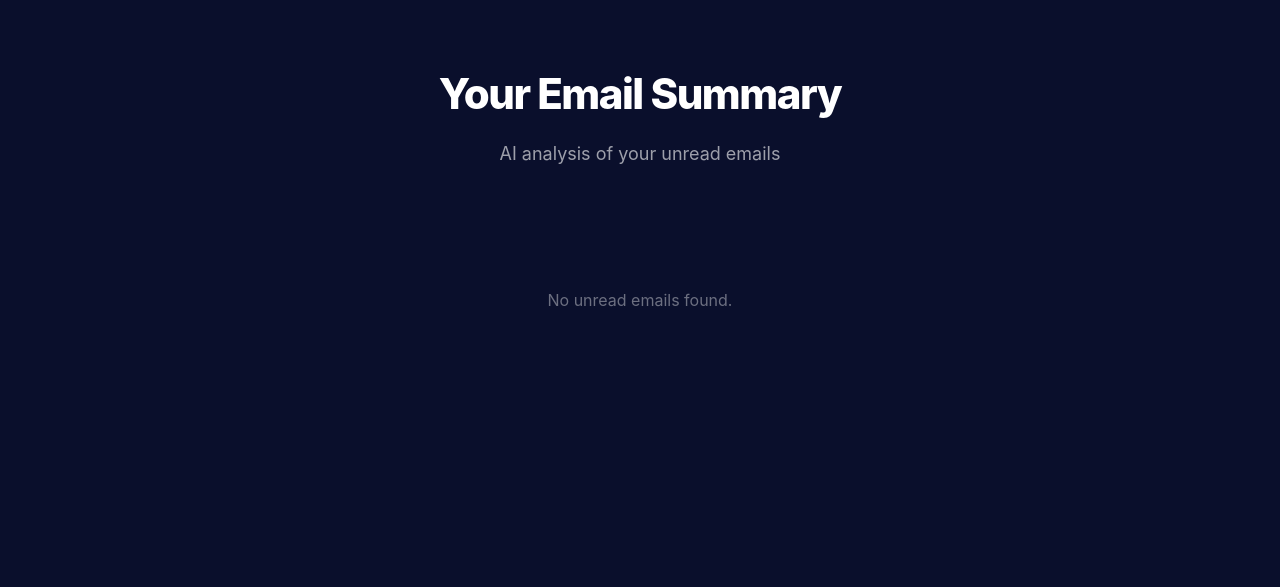
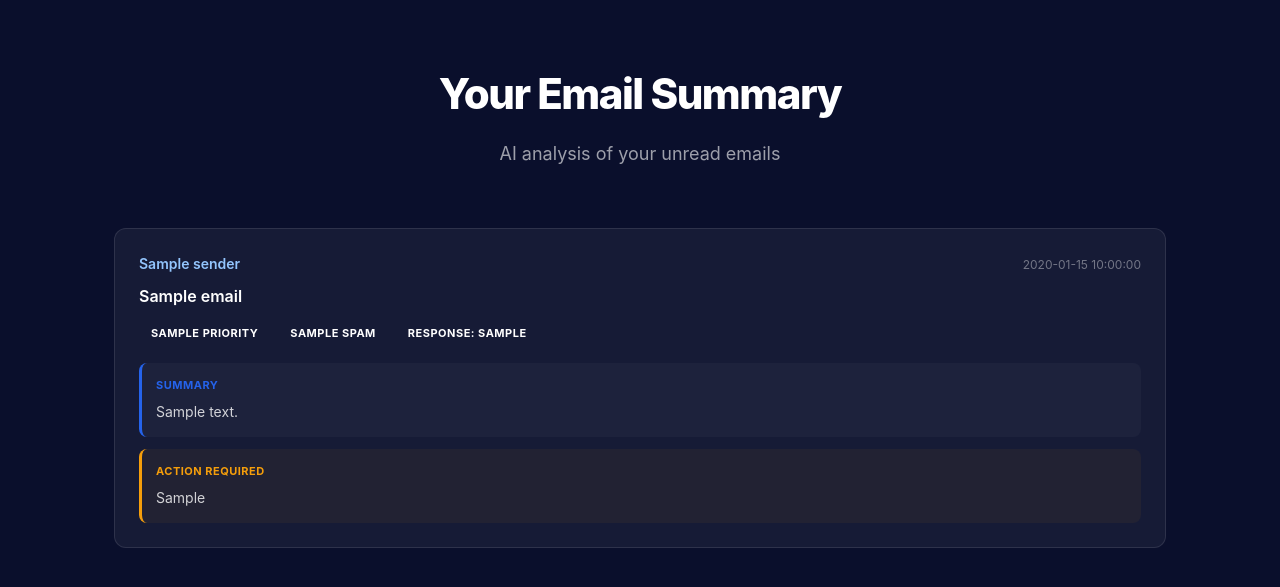
Before and after one commit to aryangurudu22/gmail-ai-assistant, a Flask app: template templates/dashboard.html in a window 1280 px wide. Shown: the part 93-680 px from the top of the page. Run offline with Flask 3, Linux system fonts and the light colour scheme; the template is opened without the code that fills it: most values are stand-ins (such as "Sample title", 1, 10 or a date in 2020).

Commit message:
Fix payload bug and rate limit — dashboard fully working

```diff
--- a/app.py
+++ b/app.py
@@ -9,6 +9,9 @@ from google.oauth2.credentials import Credentials
 # Handles refreshing access tokens when they expire
 import google.auth.transport.requests
 import os
+# Groq AI client — used to analyse each email with AI
+from groq import Groq
+
 
 # Load environment variables from .env file into memory
 load_dotenv()
@@ -23,6 +26,92 @@ app = Flask(__name__)
 # Load the Flask secret key from environment variables
 # This key encrypts session cookies — never share it publicly
 app.secret_key = os.getenv("FLASK_SECRET_KEY")
+
+# Initialize the Groq AI client with the API key from environment variables
+groq_client = Groq(api_key=os.getenv("GROQ_API_KEY"))
+
+def analyse_email(sender,subject,body):
+    """Analyse a single email using Groq Ai and return a structured analysis.
+    Takes the sender, subject and body of the email as input
+    Retuens a dictionary containing the priority, spam status, summary and required actions"""
+
+    #Build the email content to string to send it to Groq ai for analysis
+    #we combine the sender, subject and body so it has the full context of the email
+    email_content = f"""
+    From: {sender}
+    Subject: {subject}
+    Body: {body}
+    """
+    #send the email to Groq ai for analysis
+    #We will use a detailed system prompt telling the ai want we exactly want for it to return
+    response = groq_client.chat.completions.create(
+        model="llama-3.3-70b-versatile",
+        messages=[
+            {
+                #System role this sets the ai behaviour and output formatwe want
+                #this is like a job description for ai before it start working on the task
+                "role": "system",
+                "content": """You are an expert email analyst for busy business owners.
+
+                your job is to read and analyse each email and provide a clear and structured analysys.
+
+                You must respond only with a valid JSON object - no extra text, no markdown, no explainations outside the JSON.
+
+                use exactly this format :
+                {
+                "priority": "Urgent" or "Normal" or "Low",
+                "spam": "spam" or "Legitimate",
+                "summary": "A clear 3 to 4 sentences summary covering the what that email is about, who sent it, what they want, any important details and any dedalines mentioned",
+                "action_required": "One Specific clear Action that the recipient needs to take , or 'No action required' if no action is needed",
+                "response_needed": "Yes" or "No"
+                }
+
+                Priority rules:
+                -Urgent: requires action within 24 hours, contains deadlines, payments, security alerts, or time sensitive requests.
+                -Normal: requires action but no immediate deadline.
+                -Low: newsletters, promotions, or informational emails that do not require action.
+
+                Spam rules:
+                -Spam: unsolicited emails, phishing attempts, or anything that looks suspicious or potentially harmful.
+                -Legitimate: from known senders, expected communications, prefessional correspondance, or anything that does not look like spam."""
+
+            },
+            {
+                #user role - this is the actual email content we want the ai to analyse
+                "role": "user",
+                "content": f"please analyse this email:\n\n{email_content}"
+            }
+        ],
+        #temperature controls how creative or random the ai responses are - we want a low temperature for consistent structured output
+        #0.5 is a good balance for structured tasks like this - it allows some variation in the analysis while still keeping it focused and on point
+
+        temperature = 0.3,
+        max_tokens = 800
+
+    )
+
+    #Extract the ai response text
+    ai_response =  response.choices[0].message.content
+
+    #parse the ai text as json response into the python dictionary
+    #the ai is instructed to only respond in json so we can parse itt directy
+
+    import json
+    try:
+        #try to parse the response as json
+        analysis = json.loads(ai_response)
+    except json.JSONDecodeError:
+        #if parsing fails at any instance return a safe default analysis
+        #this ensures that even if one email fails to be analysed the app doesnt crash
+        analysis = {
+            "priority": "Normal",
+            "spam": "Legitimate",
+            "summary": "Could not analyse this email.",
+            "action_required": "Please review this email manually.",
+            "response_needed": "UNKNOWN"
+        }
+    return analysis
+
 
 # Home page route — the first page a user sees when they visit the app
 @app.route("/")
@@ -123,19 +212,295 @@ def dashboard():
     # "v1" means version 1 of the Gmail API
     gmail_service = build("gmail", "v1", credentials=credentials)
 
-    # Fetch list of unread emails from the user's inbox
-    # maxResults=10 limits to 10 emails for now — we increase this later
+    # Step 1 — Get the list of unread email IDs from Gmail
+    # This only gives us the ID of each email, not the full content yet
     results = gmail_service.users().messages().list(
         userId="me",
-        labelIds=["UNREAD"],
-        maxResults=10
+        labelIds=["UNREAD"],  # Only fetch unread emails
+        maxResults=10,  # Limit to 10 emails for now
+        q = "in:inbox" # Only search for emails in the inbox, not sent or archived emails
     ).execute()
 
-    # Get the list of messages or empty list if no unread emails found
-    messages = results.get("messages", [])
+    # Get the list of message ID objects — each one looks like {"id": "abc123"}
+    # If no unread emails exist, return an empty list instead of crashing
+    message_list = results.get("messages", [])
 
-    # Pass messages to the dashboard template to display
-    return render_template("dashboard.html", messages=messages)
+    # Step 2 — For each email ID, fetch the full email content
+    # Think of this like opening each envelope one by one to read what is inside
+    emails = []
+    for msg in message_list:
+
+        # Fetch the complete email using its unique ID
+        # format="full" means give us everything — headers, body, all parts
+        message = gmail_service.users().messages().get(
+            userId="me",
+            id=msg["id"],
+            format="full"
+        ).execute()
+
+        # Step 3 — Extract the email headers
+        # Headers are the metadata on the outside of the envelope
+        # They contain subject, sender, date — but not the actual message body
+        payload = message["payload"]
+        headers = payload["headers"]
+
+        # Find the Subject header — if none exists use "No Subject" as default
+        subject = next(
+            (h["value"] for h in headers if h["name"] == "Subject"),
+            "No Subject"
+        )
+
+        # Find the From header — who sent this email
+        sender = next(
+            (h["value"] for h in headers if h["name"] == "From"),
+            "Unknown Sender"
+        )
+
+        # Find the Date header — when this email was sent
+        date = next(
+            (h["value"] for h in headers if h["name"] == "Date"),
+            "Unknown Date"
+        )
+
+
+        # ============================================================
+        # STEP 4 — EXTRACT EMAIL BODY WITH FULL EDGE CASE HANDLING
+        # This section handles every possible email format Gmail returns
+        # Plain text, HTML, nested multipart, quoted-printable, and more
+        # ============================================================
+        import base64
+        import re
+        import quopri
+        import time
+
+        def safe_decode(data, encoding="utf-8"):
+            """
+            Safely convert raw bytes into readable text.
+            Why we need this: email bodies arrive as raw bytes, not text.
+            We try UTF-8 first — the modern standard covering all languages.
+            If that fails we fall back to latin-1 which accepts every possible byte value.
+            This prevents the entire dashboard from crashing on one badly encoded email.
+            """
+            if isinstance(data, str):
+                # Already a string — nothing to decode
+                return data
+            try:
+                return data.decode(encoding)
+            except (UnicodeDecodeError, AttributeError):
+                try:
+                    # latin-1 is the universal fallback — accepts all 256 byte values
+                    return data.decode("latin-1")
+                except:
+                    # If everything fails return empty string — never crash
+                    return ""
+
+        def decode_base64_body(data):
+            """
+            Decode Gmail's base64 encoded email body back to readable text.
+            Why base64: email was designed for plain text — binary data needs encoding.
+            Gmail uses URL-safe base64 which swaps + for - and / for _
+            We also add padding if missing — base64 strings must be divisible by 4.
+            """
+            try:
+                # Add = padding if needed to make length divisible by 4
+                padded = data + "=" * (4 - len(data) % 4)
+                decoded_bytes = base64.urlsafe_b64decode(padded)
+                return safe_decode(decoded_bytes)
+            except Exception:
+                # Return empty string on any decode failure — never crash
+                return ""
+
+        def decode_quoted_printable(data):
+            """
+            Decode quoted-printable encoded content.
+            Some older email clients use this instead of base64.
+            Example: the character = followed by E2=80=99 becomes a right quote mark.
+            quopri is a built-in Python library specifically for this encoding.
+            """
+            try:
+                return safe_decode(quopri.decodestring(data.encode()))
+            except Exception:
+                return ""
+
+        def strip_html_tags(html):
+            """
+            Convert HTML email content into clean readable plain text.
+            Why we need this: HTML emails contain tags like div, p, span, table
+            that are meaningless to the AI — we want only the actual words.
+            We also remove script and style blocks entirely — pure noise for AI analysis.
+            Finally we decode HTML entities like &amp; back to their real characters.
+            """
+            if not html:
+                return ""
+
+            # Replace block-level HTML elements with newlines
+            # This preserves paragraph structure in the cleaned text
+            html = re.sub(r'<br\s*/?>', '\n', html, flags=re.IGNORECASE)
+            html = re.sub(r'<p[^>]*>', '\n', html, flags=re.IGNORECASE)
+            html = re.sub(r'</p>', '\n', html, flags=re.IGNORECASE)
+            html = re.sub(r'<tr[^>]*>', '\n', html, flags=re.IGNORECASE)
+            html = re.sub(r'<li[^>]*>', '\n• ', html, flags=re.IGNORECASE)
+
+            # Remove script blocks entirely — JavaScript code is useless for AI
+            html = re.sub(r'<script[^>]*>.*?</script>', '', html,
+                         flags=re.DOTALL | re.IGNORECASE)
+
+            # Remove style blocks entirely — CSS is useless for AI
+            html = re.sub(r'<style[^>]*>.*?</style>', '', html,
+                         flags=re.DOTALL | re.IGNORECASE)
+
+            # Remove all remaining HTML tags — anything between < and >
+            html = re.sub(r'<[^>]+>', '', html)
+
+            # Decode common HTML entities back to readable characters
+            html = html.replace('&amp;', '&')
+            html = html.replace('&lt;', '<')
+            html = html.replace('&gt;', '>')
+            html = html.replace('&nbsp;', ' ')
+            html = html.replace('&quot;', '"')
+            html = html.replace('&#39;', "'")
+            html = html.replace('&apos;', "'")
+            html = html.replace('&hellip;', '...')
+            html = html.replace('&rsquo;', "'")
+            html = html.replace('&lsquo;', "'")
+            html = html.replace('&rdquo;', '"')
+            html = html.replace('&ldquo;', '"')
+
+            # Clean up excessive whitespace while keeping paragraph breaks
+            html = re.sub(r'\n{3,}', '\n\n', html)
+            html = re.sub(r'[ \t]+', ' ', html)
+
+            return html.strip()
+
+        def extract_part_body(part):
+            """
+            Extract and decode text content from a single email part.
+            Detects whether the part uses base64 or quoted-printable encoding
+            by reading the Content-Transfer-Encoding header.
+            Returns a tuple of (decoded_text, mime_type).
+            """
+            mime_type = part.get("mimeType", "")
+            body_data = part.get("body", {})
+            data = body_data.get("data", "")
+
+            # No data in this part — return empty
+            if not data:
+                return "", mime_type
+
+            # Check Content-Transfer-Encoding header to know how to decode
+            headers = part.get("headers", [])
+            content_transfer = next(
+                (h["value"].lower() for h in headers
+                 if h["name"].lower() == "content-transfer-encoding"),
+                "base64"  # Default to base64 if header is missing
+            )
+
+            # Decode using the correct method based on encoding type
+            if "quoted-printable" in content_transfer:
+                text = decode_quoted_printable(data)
+            else:
+                # Base64 is the default — Gmail uses this for almost all content
+                text = decode_base64_body(data)
+
+            return text, mime_type
+
+        def extract_body_recursive(payload, depth=0):
+            """
+            Recursively search through all email parts to find readable body text.
+            Why recursive: emails can be nested many levels deep.
+            A multipart/mixed email can contain a multipart/alternative part
+            which contains both text/plain and text/html versions.
+            We search all levels and collect the best available text.
+            Depth limit of 10 prevents infinite loops on malformed emails.
+            Priority: plain text first, HTML second — plain is cleaner for AI.
+            Returns a tuple of (plain_text, html_text).
+            """
+            # Safety limit — stop recursing at depth 10 to prevent infinite loops
+            if depth > 10:
+                return "", ""
+
+            plain_text = ""
+            html_text = ""
+            mime_type = payload.get("mimeType", "")
+
+            # Case 1 — This payload has sub-parts (multipart email)
+            # Recurse into each part looking for text content
+            if "parts" in payload:
+                for part in payload["parts"]:
+                    sub_plain, sub_html = extract_body_recursive(part, depth + 1)
+                    # Keep the first plain text found — do not overwrite with later parts
+                    if sub_plain and not plain_text:
+                        plain_text = sub_plain
+                    # Keep the first HTML found
+                    if sub_html and not html_text:
+                        html_text = sub_html
+
+            # Case 2 — This payload has a direct body with data
+            elif "body" in payload and payload["body"].get("data"):
+                text, mime = extract_part_body(payload)
+                if mime == "text/plain":
+                    plain_text = text
+                elif mime == "text/html":
+                    html_text = text
+
+            return plain_text, html_text
+
+        # Step 4 — Run the body extraction on the full email payload
+        # This calls our recursive function to dig through all email parts
+        # and return the best available plain text and HTML text
+        plain_body, html_body = extract_body_recursive(payload)  # type: ignore
+
+        # Choose the best available body content in priority order
+        # Plain text is cleanest for AI — HTML has too many tags
+        if plain_body.strip():
+            # Best case — clean plain text found, use it directly
+            body = plain_body.strip()
+        elif html_body.strip():
+            # Second choice — HTML found, strip tags to get clean text
+            body = strip_html_tags(html_body)
+        else:
+            # Last resort — use Gmail's auto-generated snippet
+            # Gmail creates a ~200 character preview for every email
+            # Not as detailed as the full body but always available
+            body = message.get("snippet", "No content available")
+
+        # Final cleanup — collapse 3 or more blank lines into 2
+        body = re.sub(r'\n{3,}', '\n\n', body).strip()
+
+        # Step 5 — Send the email content to Groq AI for analysis
+        # This calls our analyse_email function which returns a structured dictionary
+        # containing the priority, spam status, summary and required actions for this email
+        time.sleep(2)# Add a short delay between AI calls to avoid hitting rate limits and give a better user experience
+        analysis = analyse_email(sender, subject, body[:3000])
+
+        # Step 6 — Package the email data and analysis together
+        # We combine the raw email data and the AI analysis into a single dictionary
+        # This makes it easy to display everything together in the dashboard template
+        emails.append({
+            "subject": subject,
+            "sender": sender,
+            "date": date,
+            "body": body[:3000],
+
+            # AI analysis results
+            "priority": analysis.get("priority", "Normal"),
+            "spam": analysis.get("spam", "Legitimate"),
+            "summary": analysis.get("summary", "No summary available"),
+            "action_required": analysis.get("action_required", "No action required"),
+            "response_needed": analysis.get("response_needed", "NO")
+        })
+
+    # Sort emails by priority — Urgent first, then Normal, then Low
+    # This runs AFTER the loop finishes — once all emails are collected
+    # We define a custom order using a dictionary
+    priority_order = {"Urgent": 0, "Normal": 1, "Low": 2}
+
+    # Sort the emails list using the priority order
+    # Emails with unknown priority go to the end with default value 99
+    emails.sort(key=lambda x: priority_order.get(x["priority"], 99))
+
+    # Pass the complete list of emails to the dashboard template to display
+    return render_template("dashboard.html", emails=emails)
 
 # Logout route — clears the session and redirects to home page
 @app.route("/logout")
--- a/static/style.css
+++ b/static/style.css
@@ -222,3 +222,165 @@ body {
     color: rgba(255, 255, 255, 0.4);
     font-size: 16px;
 }
+
+/* Email card header — sender and date on the same line */
+.email-header {
+    display: flex;
+    justify-content: space-between;
+    align-items: center;
+    margin-bottom: 8px;
+}
+
+/* Sender name styling */
+.email-sender {
+    font-size: 14px;
+    font-weight: 600;
+    color: #93C5FD;
+}
+
+/* Date styling — subtle, right aligned */
+.email-date {
+    font-size: 12px;
+    color: rgba(255, 255, 255, 0.4);
+}
+
+/* Email subject line */
+.email-subject {
+    font-size: 16px;
+    font-weight: 600;
+    color: #FFFFFF;
+    margin-bottom: 10px;
+}
+
+/* Email body preview */
+.email-body {
+    font-size: 14px;
+    color: rgba(255, 255, 255, 0.6);
+    line-height: 1.6;
+    white-space: pre-wrap;
+}
+
+/* Container for all badges on an email card */
+.email-badges {
+    display: flex;
+    gap: 8px;
+    margin: 12px 0;
+    flex-wrap: wrap;
+}
+
+/* Base badge style — all badges share this */
+.badge {
+    font-size: 11px;
+    font-weight: 700;
+    padding: 4px 12px;
+    border-radius: 100px;
+    text-transform: uppercase;
+    letter-spacing: 0.5px;
+}
+
+/* Priority badges — colour coded by urgency */
+/* Urgent — red, draws immediate attention */
+.priority-urgent {
+    background-color: rgba(239, 68, 68, 0.2);
+    color: #FCA5A5;
+    border: 1px solid rgba(239, 68, 68, 0.4);
+}
+
+/* Normal — blue, calm and neutral */
+.priority-normal {
+    background-color: rgba(37, 99, 235, 0.2);
+    color: #93C5FD;
+    border: 1px solid rgba(37, 99, 235, 0.4);
+}
+
+/* Low — grey, least important */
+.priority-low {
+    background-color: rgba(100, 116, 139, 0.2);
+    color: #94A3B8;
+    border: 1px solid rgba(100, 116, 139, 0.4);
+}
+
+/* Spam badge — red warning */
+.spam-spam {
+    background-color: rgba(239, 68, 68, 0.2);
+    color: #FCA5A5;
+    border: 1px solid rgba(239, 68, 68, 0.4);
+}
+
+/* Legitimate badge — green, safe */
+.spam-legitimate {
+    background-color: rgba(34, 197, 94, 0.2);
+    color: #86EFAC;
+    border: 1px solid rgba(34, 197, 94, 0.4);
+}
+
+/* Response needed — yes is amber, no is grey */
+.response-yes {
+    background-color: rgba(245, 158, 11, 0.2);
+    color: #FCD34D;
+    border: 1px solid rgba(245, 158, 11, 0.4);
+}
+
+.response-no {
+    background-color: rgba(100, 116, 139, 0.2);
+    color: #94A3B8;
+    border: 1px solid rgba(100, 116, 139, 0.4);
+}
+
+/* Spam card — entire card gets a subtle red tint */
+.spam-card {
+    border-color: rgba(239, 68, 68, 0.3);
+    background-color: rgba(239, 68, 68, 0.05);
+}
+
+/* Summary section */
+.email-summary {
+    margin: 16px 0 12px;
+    padding: 14px;
+    background-color: rgba(255, 255, 255, 0.03);
+    border-radius: 8px;
+    border-left: 3px solid #2563EB;
+}
+
+/* Summary label */
+.summary-label {
+    font-size: 11px;
+    font-weight: 700;
+    color: #2563EB;
+    text-transform: uppercase;
+    letter-spacing: 0.5px;
+    margin-bottom: 6px;
+}
+
+/* Summary text */
+.summary-text {
+    font-size: 14px;
+    color: rgba(255, 255, 255, 0.8);
+    line-height: 1.6;
+}
+
+/* Action required section */
+.email-action {
+    margin-top: 12px;
+    padding: 14px;
+    background-color: rgba(245, 158, 11, 0.05);
+    border-radius: 8px;
+    border-left: 3px solid #F59E0B;
+}
+
+/* Action label */
+.action-label {
+    font-size: 11px;
+    font-weight: 700;
+    color: #F59E0B;
+    text-transform: uppercase;
+    letter-spacing: 0.5px;
+    margin-bottom: 6px;
+}
+
+/* Action text */
+.action-text {
+    font-size: 14px;
+    color: rgba(255, 255, 255, 0.8);
+    line-height: 1.6;
+}
--- a/templates/dashboard.html
+++ b/templates/dashboard.html
@@ -25,15 +25,62 @@
 
         <!-- Email list -->
         <section class="email-list">
-            {% if messages %}
-                {% for message in messages %}
-                <div class="email-card">
-                    <p>Message ID: {{ message.id }}</p>
+            <!-- Loop through each email and display its content -->
+<!-- Loop through each email and display its content and AI analysis -->
+{% if emails %}
+    {% for email in emails %}
+    <!-- Individual email card -->
+    <div class="email-card {% if email.spam == 'Spam' %}spam-card{% endif %}">
+
+        <!-- Email header — sender and date -->
+        <div class="email-header">
+            <!-- Who sent this email -->
+            <span class="email-sender">{{ email.sender }}</span>
+            <!-- When it was sent -->
+            <span class="email-date">{{ email.date }}</span>
+        </div>
+
+        <!-- Email subject line -->
+        <h3 class="email-subject">{{ email.subject }}</h3>
+
+        <!-- AI analysis badges — priority, spam status, response needed -->
+        <div class="email-badges">
+
+            <!-- Priority badge — colour changes based on priority level -->
+            <span class="badge priority-{{ email.priority | lower }}">
+                {{ email.priority }}
+            </span>
+
+            <!-- Spam status badge -->
+            <span class="badge spam-{{ email.spam | lower }}">
+                {{ email.spam }}
+            </span>
+
+            <!-- Response needed badge -->
+            <span class="badge response-{{ email.response_needed | lower }}">
+                Response: {{ email.response_needed }}
+            </span>
+
+        </div>
+
+        <!-- AI generated summary of the email -->
+        <div class="email-summary">
+            <p class="summary-label">Summary</p>
+            <p class="summary-text">{{ email.summary }}</p>
+        </div>
+
+        <!-- Action required section -->
+        <div class="email-action">
+            <p class="action-label">Action Required</p>
+            <p class="action-text">{{ email.action_required }}</p>
+        </div>
+
     </div>
     {% endfor %}
+
 {% else %}
     <div class="empty-state">
-                    <p>No unread emails found.</p>
+        <p>No unread emails found. You are all caught up.</p>
     </div>
 {% endif %}
         </section>
```
Lines whose indentation alone changed are shown as unchanged.
